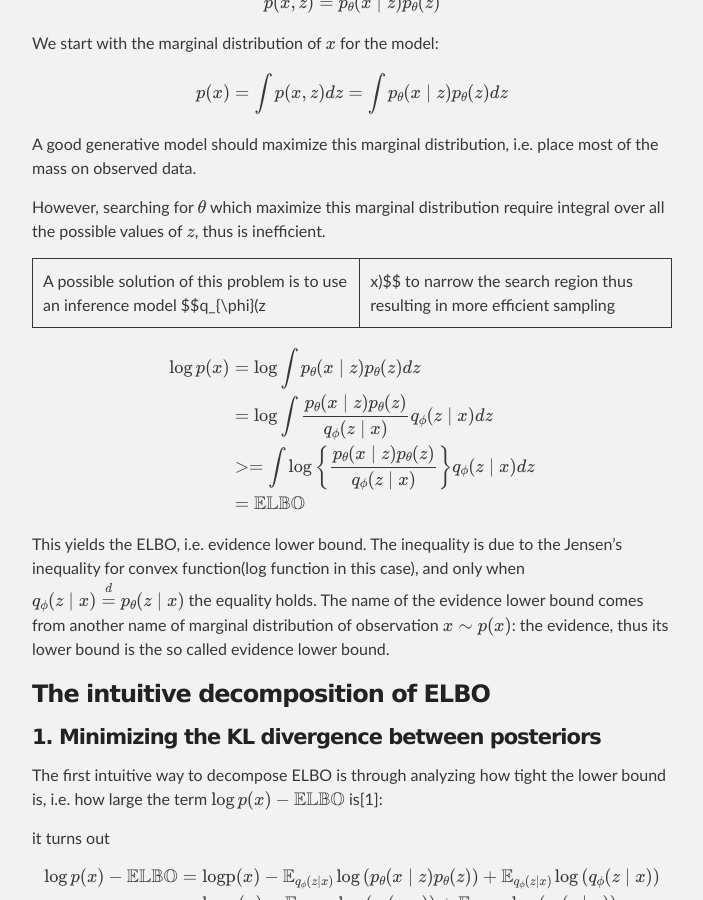
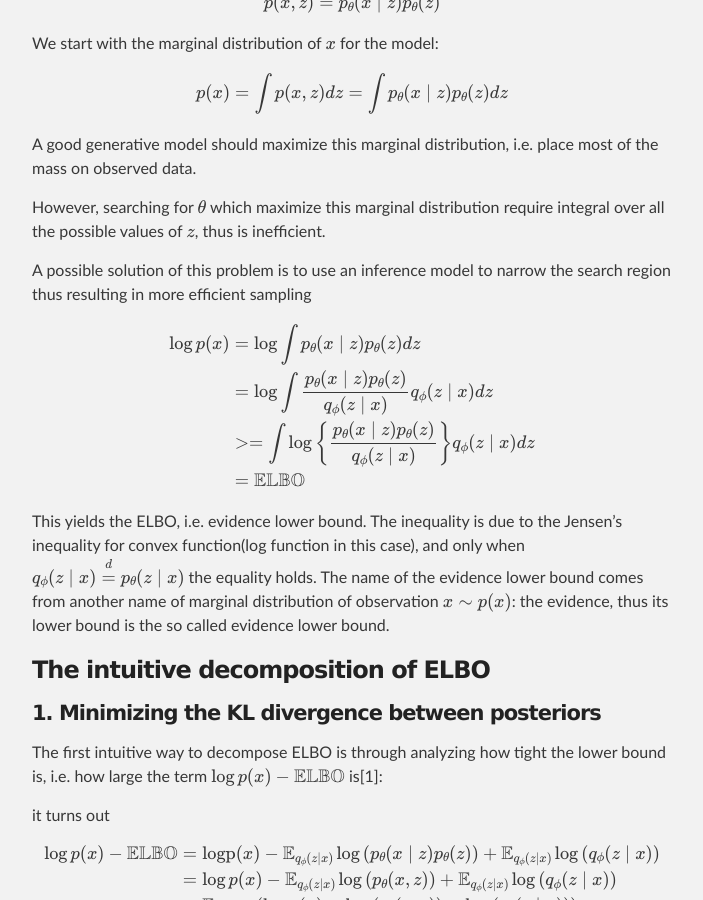
Before and after one commit to overshiki/overshiki.github.io, a Jekyll site: the page built from decomposingELBO.md, in a window 1280 px wide and 900 px high, scrolled down 494 px. Shown: the whole window, without its empty margins (288-991 px from the left). Built offline with Jekyll 4.4.1, drawn with Linux system fonts in a browser that asks for light colours; our own code applies the rules of GitHub Pages for plain Markdown files; formulas are drawn with MathJax 3.

Commit message:
update decomposingELBO.md

```diff
--- a/decomposingELBO.md
+++ b/decomposingELBO.md
@@ -14,7 +14,7 @@
 
 However, searching for $$\theta$$ which maximize this marginal distribution require integral over all the possible values of $$z$$, thus is inefficient.
 
-A possible solution of this problem is to use an inference model $$q_{\phi}(z|x)$$  to narrow the search region thus resulting in more efficient sampling
+A possible solution of this problem is to use an inference model to narrow the search region thus resulting in more efficient sampling
 
 $$\begin{aligned} \log p(x) &=\log \int p_{\theta}(x \mid z) p_{\theta}(z) d z \\ &=\log \int \frac{p_{\theta}(x \mid z) p_{\theta}(z)}{q_{\phi}(z \mid x)} q_{\phi}(z \mid x) d z \\ &>=\int \log \left\{\frac{p_{\theta}(x \mid z) p_{\theta}(z)}{q_{\phi}(z \mid x)}\right\} q_{\phi}(z \mid x) d z \\ &=\mathbb{E} \mathbb{L} {\mathbb{B}} \mathbb{O} \end{aligned}$$
 
@@ -80,16 +80,16 @@
 
 consider a general case of KL divergence between $$b\{x\}$$ and $$p\{x\}$$:
 
+$$\mathbb{KL}(b(\{x\}) \| p(\{x\})=\sum_{\{x\}} b(\{x\}) \ln \frac{b(\{x\})}{p(\{x\})}.$$
 
-$$
-\mathbb{KL}(b(\{x\}) \| p(\{x\})=\sum_{\{x\}} b(\{x\}) \ln \frac{b(\{x\})}{p(\{x\})}.
-$$
+
+
 since probability distribution $$p\{x\} \in (0, 1)$$, an expression of  $$p\{x\}$$ into Bolzmann distribution is available:
 
+$$p(\{x\})=\frac{1}{Z} e^{-E_p(\{x\}) / T}$$
 
-$$
-p(\{x\})=\frac{1}{Z} e^{-E_p(\{x\}) / T}
-$$
+
+
 where $$Z = \int e^{-E_p(\{x\})/T} dx$$ is the partition function
 
 and  $$E(\{x\}) = - T \cdot log(Z \cdot p_p(\{x\}))$$ is easily holds for general cases.
@@ -98,28 +98,20 @@
 
 Substitute Bolzmann distribution into the KL divergence, the KL divergence thus can be transformed into an energy based term:
 
+$$\mathbb{KL}(b\{x\}|| p(\{x\})=\sum_{\{x\}} b(\{x\}) E_p(\{x\})+\sum_{\{x\}} b(\{x\}) \ln b(\{x\})+\ln Z.$$
 
-$$
-\mathbb{KL}(b\{x\}|| p(\{x\})=\sum_{\{x\}} b(\{x\}) E_p(\{x\})+\sum_{\{x\}} b(\{x\}) \ln b(\{x\})+\ln Z.
-$$
 The right hand side term consists an energy term, an entropy term, and a partition function term, and not surprisedly, The first two term is just equivalent to the Gibbs free energy in statistical physics literature:
 
+$$G_p(b(\{x\})) \equiv \sum_{\{x\}} b(\{x\}) E_p(\{x\})+\sum_{\{x\}} b(\{x\}) \ln b(\{x\})=U(b\{x\})-S(b\{x\})$$
 
-$$
-G_p(b(\{x\})) \equiv \sum_{\{x\}} b(\{x\}) E_p(\{x\})+\sum_{\{x\}} b(\{x\}) \ln b(\{x\})=U(b\{x\})-S(b\{x\})
-$$
 and the third term is equivalent to Helmholz free energy:
 
+$$F \equiv-\ln Z$$
 
-$$
-F \equiv-\ln Z
-$$
 thus we have
 
+$$\mathbb{KL}(b(\{x\}) \| p(\{x\})= G_p(b(\{x\})) - F.$$
 
-$$
-\mathbb{KL}(b(\{x\}) \| p(\{x\})= G_p(b(\{x\})) - F.
-$$
 minimizing KL divergence is in equilivent to minimizing Gibbs free energy, and KL divergence reaches zero only if Gibbs free energy is minimized to be equal to Helmholz free energy.
 
 This is the second law of thermodynamics!
```
